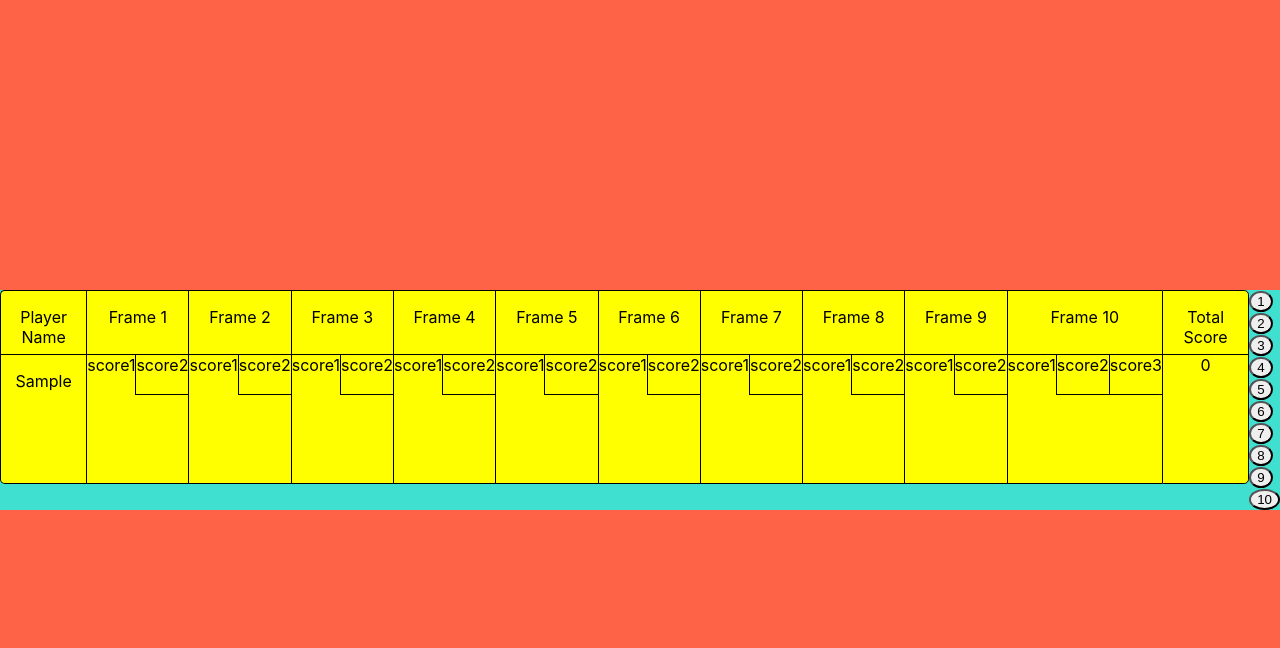
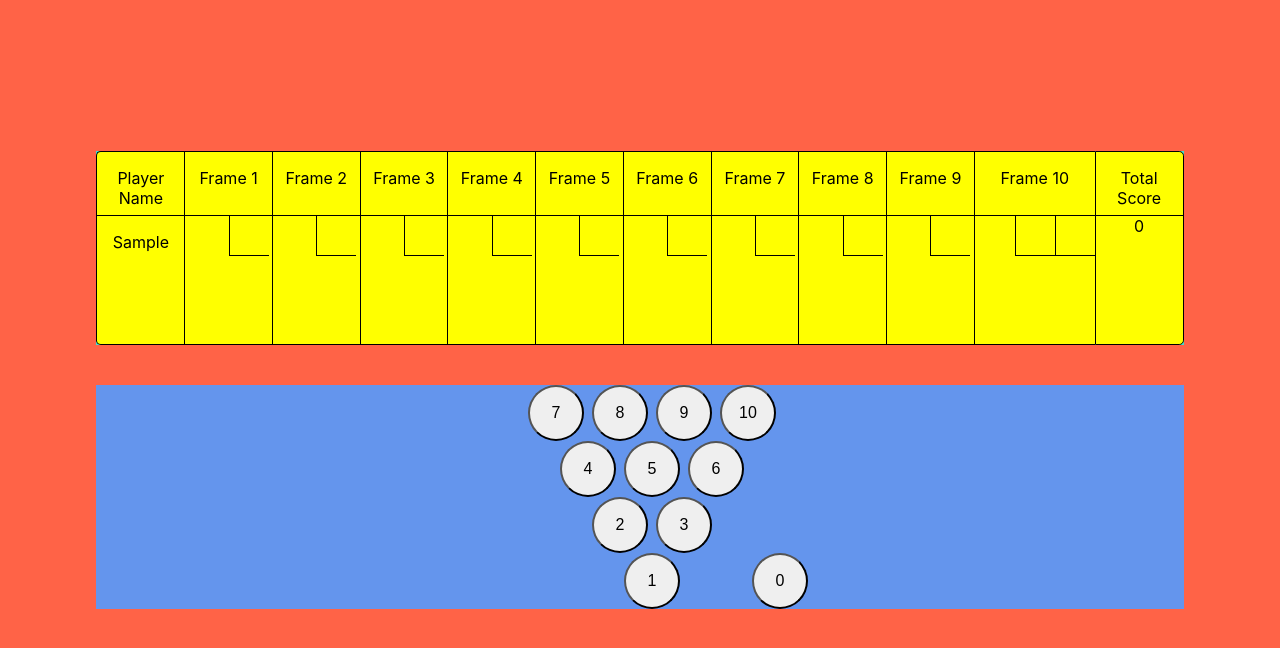
Before and after one commit to Jbrito6492/BowlMania, a React app: page / in a window 1280 px wide. Both pictures are taken after typing "Sample" into the empty fields and a click on the input "Submit". Shown: the top 648 px of the page. Built offline with nearby package versions, Linux system fonts and the light colour scheme.

Commit message:
added styling to numberpad
added grid layout

```diff
--- a/css/frame.css
+++ b/css/frame.css
@@ -86,12 +86,18 @@ p {
   min-height: 8em;
 }
 
-.attempt2 {
-  border-left: solid 0.0125em;
-  border-bottom: solid 0.0125em;
+.turn1 {
+  width: 2.5em;
 }
 
-.attempt3 {
-  border-left: solid 0.0125em;
-  border-bottom: solid 0.0125em;
+.turn2 {
+  width: 2.5em;
+  border-left: solid 0.0123em;
+  border-bottom: solid 0.0123em;
 }
+
+.turn3 {
+  width: 2.5em;
+  border-left: solid 0.0123em;
+  border-bottom: solid 0.0123em;
+}
--- a/css/numberpad.css
+++ b/css/numberpad.css
@@ -1,7 +1,61 @@
 .container {
   display: grid;
+  margin: 40px 0;
+  grid-template-columns: repeat(9, 2em);
+  grid-template-rows: repeat(4, 1fr);
+  grid-template-areas: ". btn7 . btn8 . btn9 . btn10 ." ". . btn4 . btn5 . btn6 . ." ". . . btn2 . btn3 . . ." ". . . . btn1 . . . btn0";
+  justify-content: center;
+  align-items: center;
+  background: cornflowerblue;
 }
 
-button {
+.btn0 {
+  grid-area: btn0;
+}
+
+.btn1 {
+  grid-area: btn1;
+}
+
+.btn2 {
+  grid-area: btn2;
+}
+
+.btn3 {
+  grid-area: btn3;
+}
+
+.btn4 {
+  grid-area: btn4;
+}
+
+.btn5 {
+  grid-area: btn5;
+}
+
+.btn6 {
+  grid-area: btn6;
+}
+
+.btn7 {
+  grid-area: btn7;
+}
+
+.btn8 {
+  grid-area: btn8;
+}
+
+.btn9 {
+  grid-area: btn9;
+}
+
+.btn10 {
+  grid-area: btn10;
+}
+
+.btn {
   border-radius: 100%;
+  width: 3.5em;
+  height: 3.5em;
+  font-size: 1em;
 }
--- a/css/scoreboard.css
+++ b/css/scoreboard.css
@@ -1,4 +1,11 @@
 .container {
+  display: flex;
+  flex-direction: column;
+  justify-content: center;
+  align-content: center;
+}
+
+.scoreboard {
   display: flex;
   align-items: stretch;
   justify-content: center;
--- a/src/components/GameFrame.jsx
+++ b/src/components/GameFrame.jsx
@@ -3,19 +3,21 @@ import FrameContainer from "./FrameContainer.jsx";
 import styles from "../../css/frame.css";
 
 export default function GameFrame({ frameIndex }) {
+  const currentFrame = `frame${frameIndex}`;
+  const currentTurn = 1;
   return (
     <FrameContainer frameIndex={frameIndex} frameTitle={`Frame ${frameIndex}`}>
       <div className={styles.scoreContainer}>
         {frameIndex === 10 ? (
           <>
-            <div className={styles.attempt1}>score1</div>
-            <div className={styles.attempt2}>score2</div>
-            <div className={styles.attempt2}>score3</div>
+            <div className={styles.turn1}>{null}</div>
+            <div className={styles.turn2}>{null}</div>
+            <div className={styles.turn3}>{null}</div>
           </>
         ) : (
           <>
-            <div className={styles.attempt1}>score1</div>
-            <div className={styles.attempt2}>score2</div>
+            <div className={styles.turn1}>{null}</div>
+            <div className={styles.turn2}>{null}</div>
           </>
         )}
       </div>
--- a/src/components/NumberPad.jsx
+++ b/src/components/NumberPad.jsx
@@ -5,11 +5,11 @@ import styles from "../../css/numberpad.css";
 export default function NumberPad({ setScore }) {
   const handleClick = () => {};
 
-  const numberPad = [...Array(10)].map((el, index) => {
+  const numberPad = [...Array(11)].map((el, index) => {
     return (
-      <div key={uuid()}>
-        <button className={styles.button} onClick={handleClick}>
-          {index + 1}
+      <div key={uuid()} className={styles[`btn${index}`]}>
+        <button className={styles.btn} onClick={handleClick}>
+          {index}
         </button>
       </div>
     );
--- a/src/components/ScoreBoard.jsx
+++ b/src/components/ScoreBoard.jsx
@@ -7,8 +7,8 @@ import uuid from "react-uuid";
 import styles from "../../css/scoreboard.css";
 
 export default function ScoreBoard({ playerName }) {
-  const [frame, setFrame] = useState({
-    frame1: { score: [], isActive: true },
+  const [scoreboard, setScoreboard] = useState({
+    frame1: { score: [], isActive: false },
     frame2: { score: [], isActive: false },
     frame3: { score: [], isActive: false },
     frame4: { score: [], isActive: false },
@@ -24,17 +24,21 @@ export default function ScoreBoard({ playerName }) {
     <GameFrame
       key={uuid()}
       frameIndex={index + 1}
-      frame={frame}
-      setFrame={setFrame}
+      scoreboard={scoreboard}
+      setScoreboard={setScoreboard}
     />
   ));
 
   return (
     <div className={styles.container}>
-      <PlayerInfoFrame frameIndex={0} playerName={playerName} />
-      {gameFrames}
-      <TotalScoreFrame frameIndex={11} />
-      <NumberPad />
+      <div className={styles.scoreboard}>
+        <PlayerInfoFrame frameIndex={0} playerName={playerName} />
+        {gameFrames}
+        <TotalScoreFrame frameIndex={11} />
+      </div>
+      <div>
+        <NumberPad />
+      </div>
     </div>
   );
 }
```
